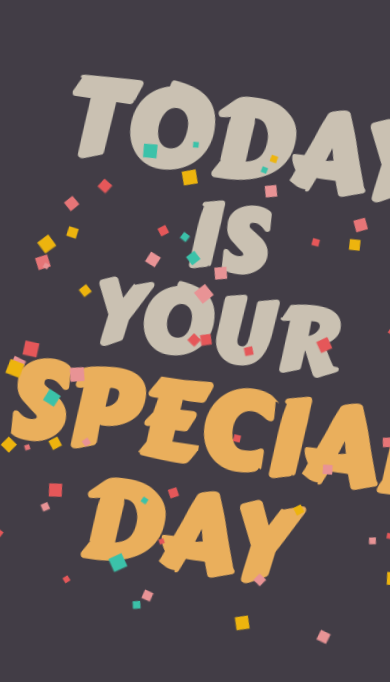
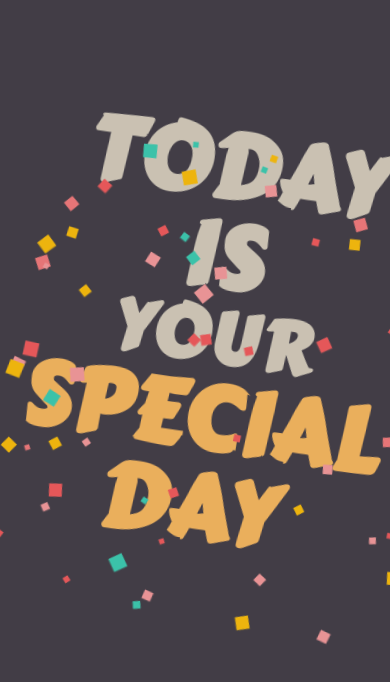
Before and after one commit to Mariya-Babu/FinalBirthdayWishes, a plain HTML site: page index.html in a window 390 px wide. Drawn offline with Linux system fonts and the light colour scheme.

Commit message:
index.html was made responsive

```diff
--- a/src/css/index.css
+++ b/src/css/index.css
@@ -62,7 +62,7 @@ body, html{
 .first--slide .slide--content h1{
 	position: relative;
 	animation: firstSlideTextOne 500ms ease 0s 1 forwards;
-	font-size: 6em;
+	font-size: 5em;
 	margin:0;
 	line-height: 1.2em;
 	opacity: 0;
@@ -237,7 +237,7 @@ body, html{
 }
 
 .slide--content--one h1.first{
-	font-size: 6em;
+	font-size: 5em;
 	opacity: 0;
 	transform:rotate(-180deg) scale(0);
 	animation:secondSlideTextOne 500ms ease 0s 1 forwards;
@@ -251,7 +251,7 @@ body, html{
 }
 
 .slide--content--one h2.second{
-	font-size: 5em;
+	font-size: 4em;
 	transform: scale(0);
 	opacity: 0;
 	animation:secondSlideTextThree 200ms ease 1000ms 1 forwards;
@@ -260,7 +260,7 @@ body, html{
 .slide--content--one h1.second{
 	top:3em;
 	color:#fcbb5e;
-	font-size: 6em;
+	font-size: 5em;
 	opacity: 0;
 	animation: secondSlideTextFour 300ms ease 1200ms 1 forwards;
 }
```
